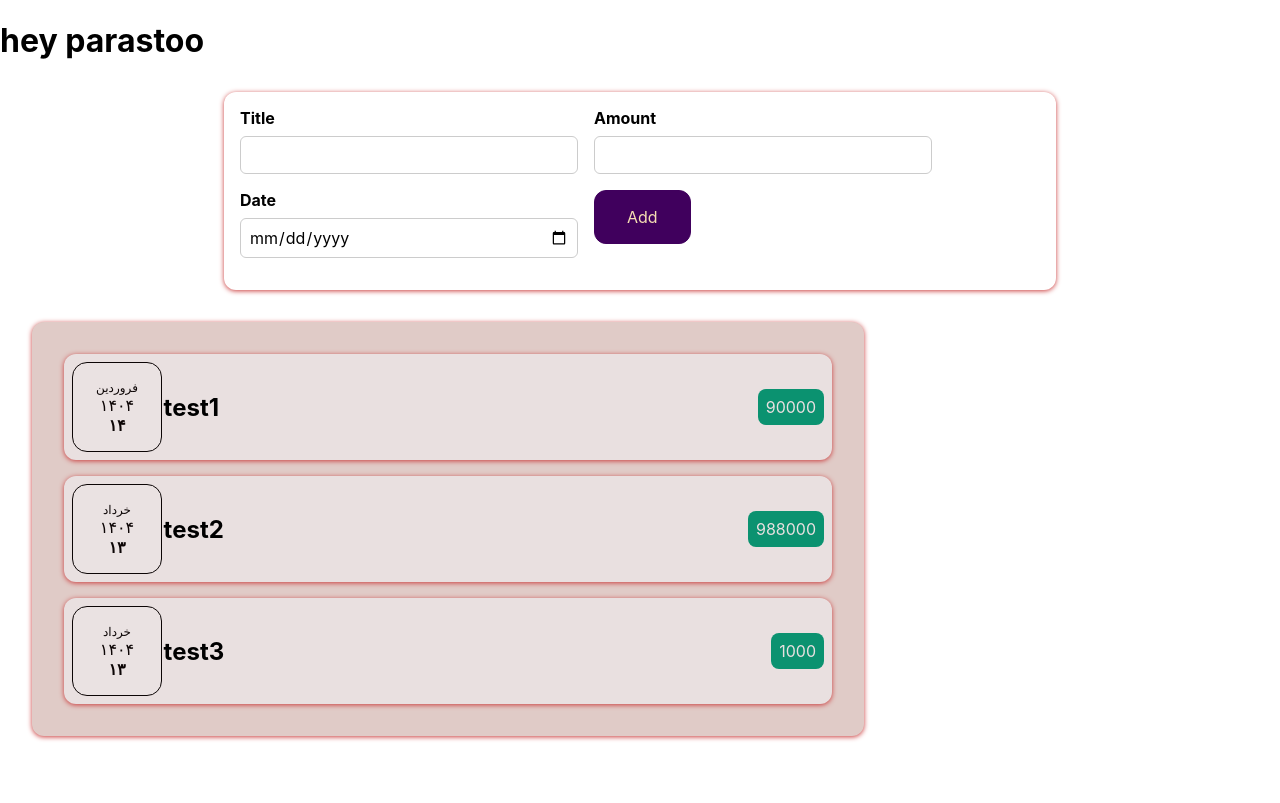
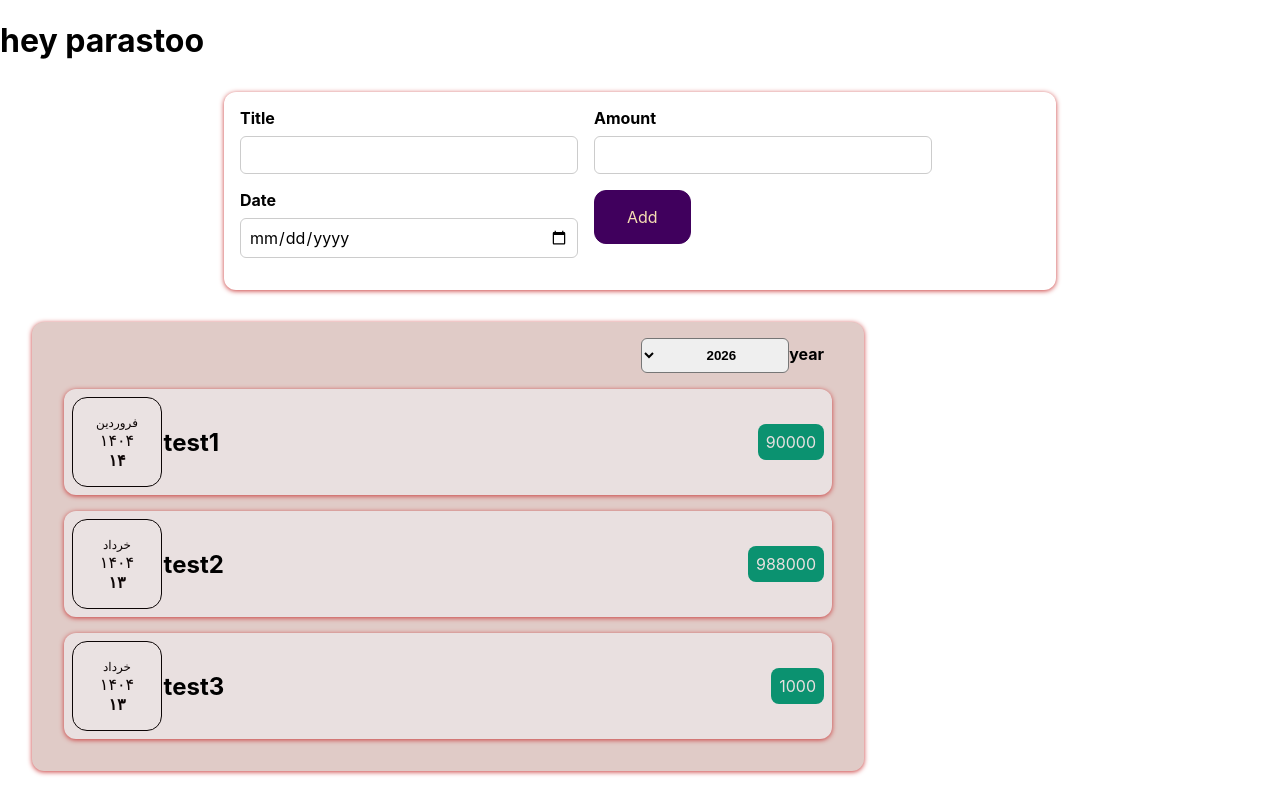
Before and after one commit to parastoomajidi/my-react-app, a React (Create React App) app in the folder firts-app/: page / in a window 1280 px wide. Built offline with nearby package versions, Linux system fonts and the light colour scheme.

Commit message:
Daily practice update/filter list

```diff
--- /dev/null
+++ b/firts-app/src/components/Expense/ExpenseFilter13.js
@@ -0,0 +1,23 @@
+import './ExpenseFilter14.css';
+
+const ExpenseFilter = props =>{
+    const selectedYearChangeHandler = event=>{
+        props.onSelectedYearChanged(event.target.value);
+    }
+
+return(
+    <div className='expense-Filter'>
+        <div className='expense-filter-control'>
+            <label>year</label>
+            <select value="" onChange={selectedYearChangeHandler}>
+                <option value="2026">2026</option>
+                <option value="2025">2025</option>
+                <option value="2024">2024</option>
+                <option value="2023">2023</option>
+            </select>
+        </div>
+    </div>
+)
+}
+
+export default ExpenseFilter;
--- /dev/null
+++ b/firts-app/src/components/Expense/ExpenseFilter14.css
@@ -0,0 +1,25 @@
+.expense-Filter{
+    padding: 0 1rem;
+    direction: rtl;
+    margin-right: 0.5rem;
+
+}
+
+.expense-Filter-control{
+    display: flex;
+    width: 100%;
+    align-items: center;
+    justify-content: space-between;
+    margin: 1rem 0;
+}
+
+.expense-Filter label{
+    font-weight: bold;
+    margin-bottom: 0.5rem;
+}
+
+.expense-Filter select{
+    padding: 0.5rem 3rem;
+    font-weight: bold;
+    border-radius: 6px;
+}
--- a/firts-app/src/components/Expense/Expenses3.js
+++ b/firts-app/src/components/Expense/Expenses3.js
@@ -1,19 +1,27 @@
 import ExpenseItem from "../Expense/ExpenseItems1";
 import Card from "../UI/Card77";
-import './Expenses4.css';
+import "./Expenses4.css";
+import ExpenseFilter from "./ExpenseFilter13";
+import { useState } from "react";
 function Expenses(props) {
+  const [year, setYear] =useState('2025');
+  const filterChangeHandler =filterValue=>{
+    setYear(filterValue);
+  }
+
   return (
     // expenses form 4 attrebitu
     <Card className="expenses">
-        {/* items define in APP.js */}
-        {props.items.map(expense =>
-
-          <ExpenseItem
-           key={expense.id}
+      <ExpenseFilter selected={year} onSelectedYearChanged={filterChangeHandler}/>
+      {/* items define in APP.js */}
+      {props.items.map((expense) => (
+        <ExpenseItem
+          key={expense.id}
           title={expense.title}
-          amount ={expense.amount}
-          date={expense.date}/>
-       )}
+          amount={expense.amount}
+          date={expense.date}
+        />
+      ))}
       {/* <ExpenseItem
         title={props.items[0].title}
         price={props.items[0].price}
```
